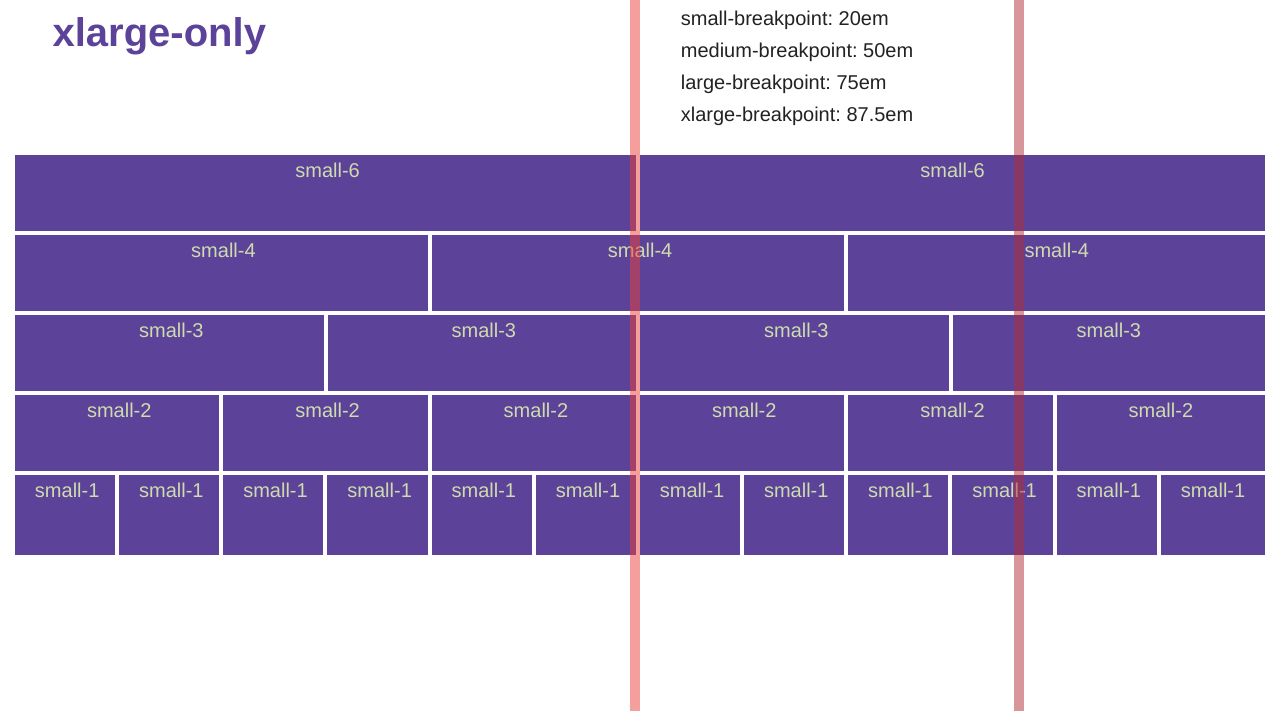
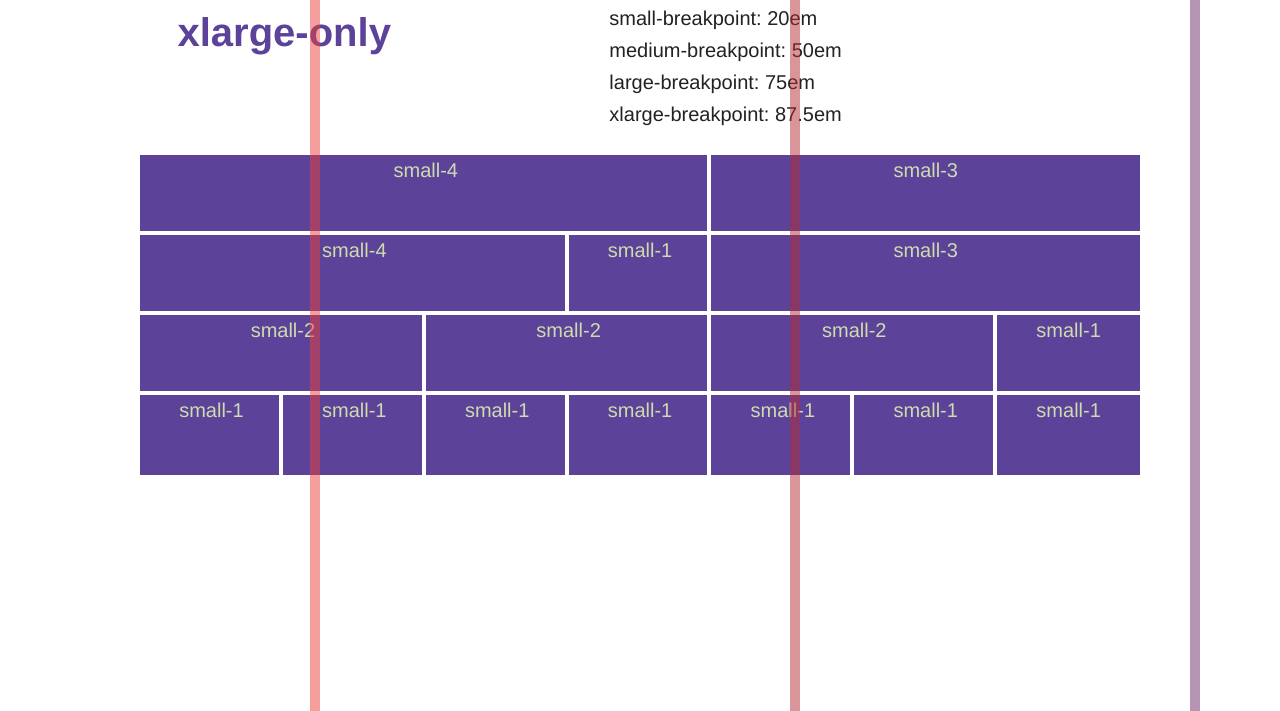
Before and after one commit to mvoronin/foundation-points, a website: page index.html in a window 1280 px wide. Shown: the part 89-800 px from the top of the page. Drawn offline with Linux system fonts and the light colour scheme; files whose address does not match are found by name.

Commit message:
Changed columns number and grid row width.

```diff
--- a/index.html
+++ b/index.html
@@ -31,10 +31,10 @@
         <div class="small-12 columns">
             <h1>Demo: Foundation breakpoints</h1>
         </div>
-        <div class="small-6 columns">
+        <div class="small-3 columns">
             <div id="header" class="large-12 columns"></div>
         </div>
-        <div class="small-6 columns">
+        <div class="small-4 columns">
             <ul id="breakpoints">
                 <li id="bp-small"></li>
                 <li id="bp-medium"></li>
@@ -44,27 +44,17 @@
         </div>
     </div>
     <div id="grid" class="row">
-        <div class="small-6 columns">small-6</div>
-        <div class="small-6 columns">small-6</div>
-        <div class="small-4 columns">small-4</div>
-        <div class="small-4 columns">small-4</div>
         <div class="small-4 columns">small-4</div>
         <div class="small-3 columns">small-3</div>
+
+        <div class="small-3 columns">small-4</div>
+        <div class="small-1 columns">
+            <span class="show-for-small-only">1</span>
+            <span class="show-for-medium-only">1</span>
+            <span class="show-for-large-up">small-1</span>
+        </div>
         <div class="small-3 columns">small-3</div>
-        <div class="small-3 columns">small-3</div>
-        <div class="small-3 columns">small-3</div>
-        <div class="small-2 columns">
-            <span class="show-for-small-only">2</span>
-            <span class="show-for-medium-up">small-2</span>
-        </div>
-        <div class="small-2 columns">
-            <span class="show-for-small-only">2</span>
-            <span class="show-for-medium-up">small-2</span>
-        </div>
-        <div class="small-2 columns">
-            <span class="show-for-small-only">2</span>
-            <span class="show-for-medium-up">small-2</span>
-        </div>
+
         <div class="small-2 columns">
             <span class="show-for-small-only">2</span>
             <span class="show-for-medium-up">small-2</span>
@@ -82,26 +72,7 @@
             <span class="show-for-medium-only">1</span>
             <span class="show-for-large-up">small-1</span>
         </div>
-        <div class="small-1 columns">
-            <span class="show-for-small-only">1</span>
-            <span class="show-for-medium-only">1</span>
-            <span class="show-for-large-up">small-1</span>
-        </div>
-        <div class="small-1 columns">
-            <span class="show-for-small-only">1</span>
-            <span class="show-for-medium-only">1</span>
-            <span class="show-for-large-up">small-1</span>
-        </div>
-        <div class="small-1 columns">
-            <span class="show-for-small-only">1</span>
-            <span class="show-for-medium-only">1</span>
-            <span class="show-for-large-up">small-1</span>
-        </div>
-        <div class="small-1 columns">
-            <span class="show-for-small-only">1</span>
-            <span class="show-for-medium-only">1</span>
-            <span class="show-for-large-up">small-1</span>
-        </div>
+
         <div class="small-1 columns">
             <span class="show-for-small-only">1</span>
             <span class="show-for-medium-only">1</span>
--- a/static/scss/_settings.scss
+++ b/static/scss/_settings.scss
@@ -79,8 +79,8 @@ $include-html-global-classes: $include-html-classes;
 // $include-html-grid-classes: $include-html-classes;
 // $include-xl-html-grid-classes: false;
 
-// $row-width: rem-calc(1000);
-// $total-columns: 12;
+$row-width: rem-calc(800);
+$total-columns: 7;
 // $column-gutter: rem-calc(30);
 
 // c. Global
```
Also changed, not shown: static/css/app.css, 1 other file.
